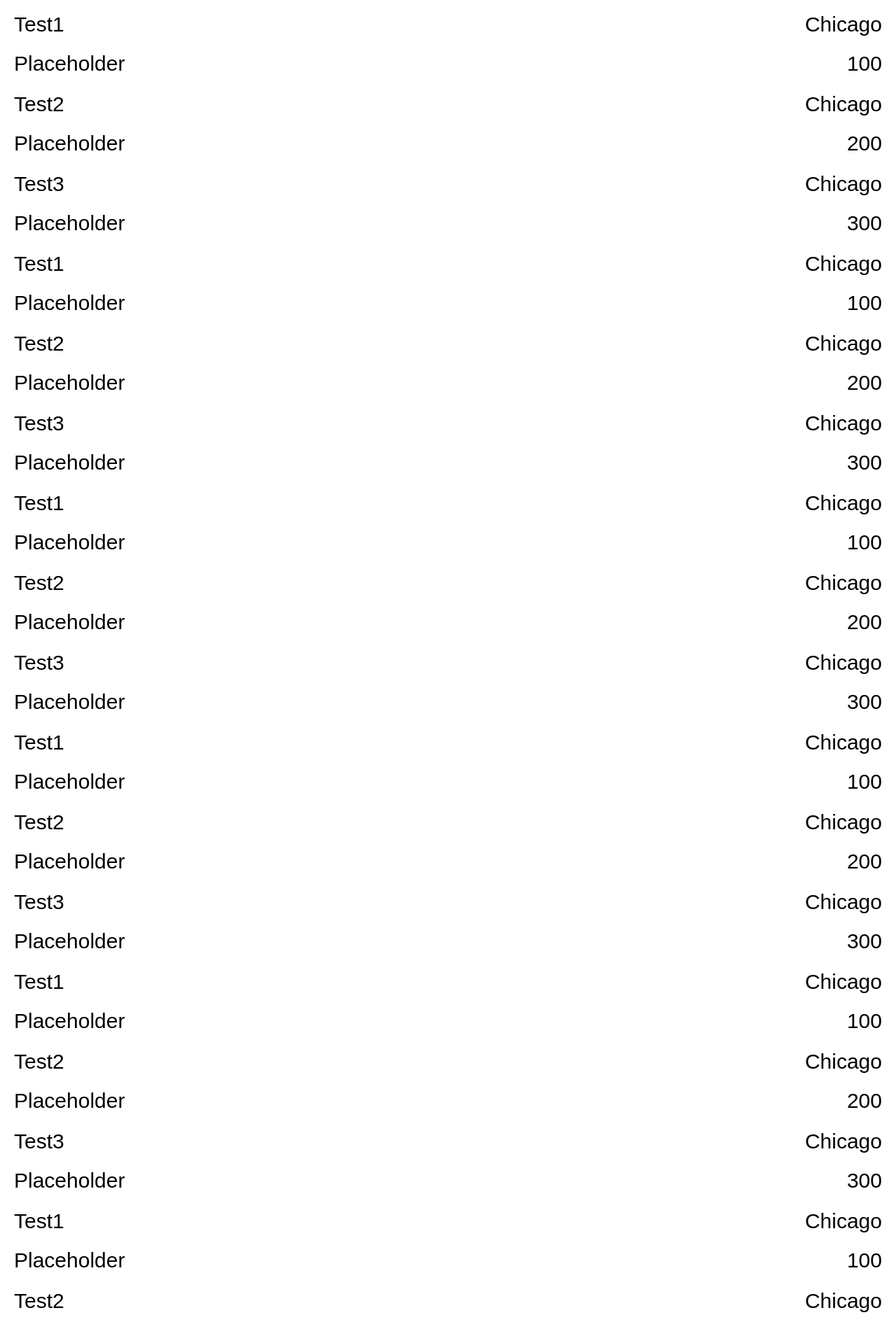
After one commit to PamelaGavojdian/Software-Project-394--Winter-2020, a Flask app: page / in a window 1280 px wide. The commit adds this page. Shown: the part 861-2750 px from the top of the page at 70% size. Run offline with Flask 2, Linux system fonts and the light colour scheme; some libraries are stand-ins or nearby versions.

Commit message:
Updated to use Jinja
Fixed CSS reference, formatted HTML in Jinja2 format, added reference to job list template and dummy jobs

```diff
--- a/templates/index.html
+++ b/templates/index.html
@@ -6,7 +6,7 @@
         <meta http-equiv="X-UA-Compatible" content="IE=edge">
         <title>GETTING STARTED WITH BRACKETS</title>
         <meta name="description" content="An interactive getting started guide for Brackets.">
-        <link rel="stylesheet" href="main.css">
+        <link rel="stylesheet" href="{{ url_for('static', filename='styles/main.css') }}">
         <link href="https://fonts.googleapis.com/css?family=Josefin+Sans|Lemonada|Pacifico&display=swap" rel="stylesheet">
     </head>
     <body>
@@ -99,12 +99,17 @@
 
 <div class="containMapNScroll">
 
-<div id="googleMap" style="width:50%;height:400px;">
-    </div>
 
-  <div class="item2"></div>
 
-        </div>
+
+<div class="container">
+  <div class="fixed" id="googleMap"></div>
+  <div class="flex-item">
+    {% block jobList %}
+    {% endblock %}
+  </div>
+</div>
+
 
 <script>
 function myMap() {
--- /dev/null
+++ b/templates/jobList.html
@@ -0,0 +1,19 @@
+{% extends 'index.html' %}
+{% block jobList %}
+	<div>
+		{% for job in jobs %}
+		    <table width="100%" cellpadding="10">
+		        <tbody>
+		            <tr>
+		                <td style="text-align: left;">{{ job.position }}</td>
+		                <td style="text-align: right;">{{ job.location }}</td>
+		            </tr>
+		            <tr>
+		                <td style="text-align: left;">Placeholder</td>
+		                <td style="text-align: right;">{{ job.salary }}</td>
+		            </tr>
+		        </tbody>
+		    </table>
+	    {% endfor %}
+	</div>
+{% endblock %}
```
